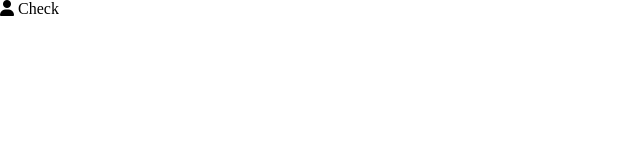
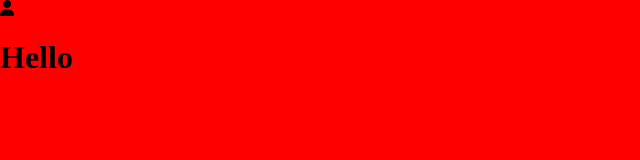
Before and after one commit to danburrows/template-test, a plain HTML site: page index.html in a window 1280 px wide. Shown: the whole page, without its empty margins (0-640 px from the left). Drawn offline with Linux system fonts and the light colour scheme.

Commit message:
color change on body

```diff
--- a/index.html
+++ b/index.html
@@ -13,6 +13,6 @@
     <i class="fa-sharp-duotone fa-solid fa-user"></i>
     <!-- Script -->
      <Script src="script.js"></Script>
-     Check
+    <h1>Hello</h1>
 </body>
 </html>
--- a/style.css
+++ b/style.css
@@ -5,4 +5,5 @@ body {
 body {
     margin: 0;
     min-height: 100vh;
+    background-color: red;
 }
```
